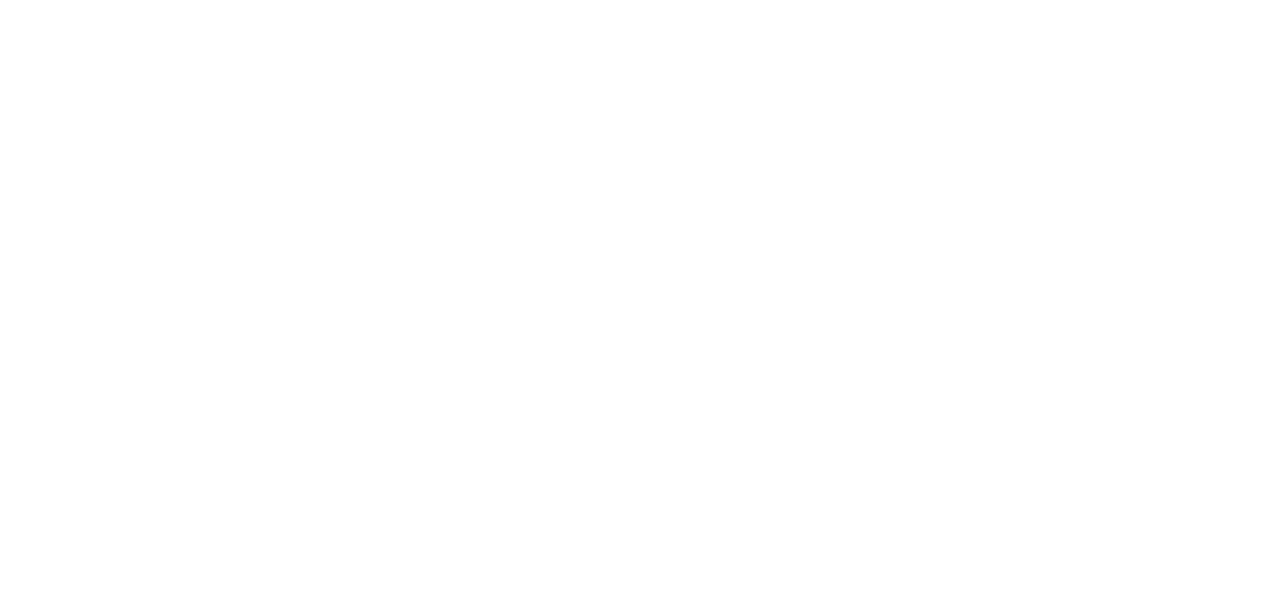
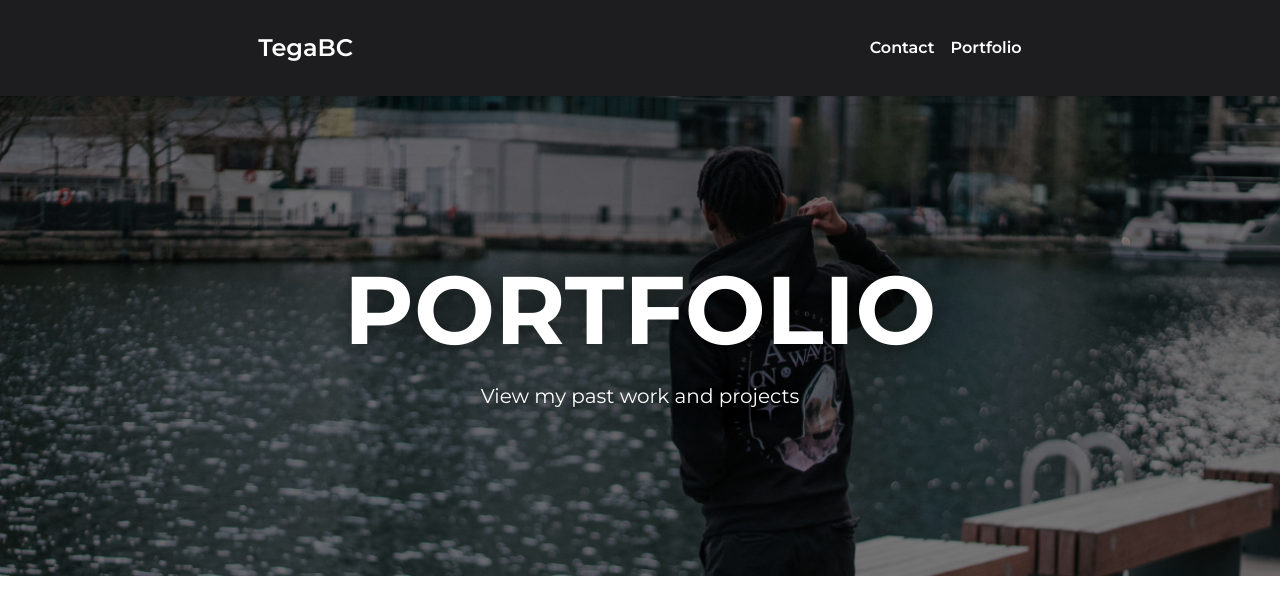
Before and after one commit to TegaBC/rblx-portfolio, a React (Vite) app: page /portfolio in a window 1280 px wide. Before the commit this address had no page. Shown: the top 614 px of the page. Built offline with nearby package versions, Linux system fonts and the light colour scheme.

Commit message:
added portfolio page

```diff
--- a/src/App.jsx
+++ b/src/App.jsx
@@ -1,6 +1,7 @@
 import { Routes, Route } from "react-router-dom"
 import HomePage from './pages/home'
 import ContactPage from "./pages/contact"
+import PortfolioPage from "./pages/portfolio"
 
 function App() {
   return (
@@ -8,7 +9,7 @@ function App() {
       <Routes>
         <Route path="/" element={<HomePage />} />
         <Route path="/contact" element={<ContactPage />} />
-
+        <Route path="/portfolio" element={<PortfolioPage />} />
       </Routes>
     </div>
   )
--- /dev/null
+++ b/src/pages/portfolio.jsx
@@ -0,0 +1,15 @@
+import NavBar from "../components/navbar";
+
+export default function PortfolioPage() {
+    return (
+        <>
+            <NavBar />
+            <div className="h-[480px] bg-splash bg-cover text-text">
+                <div className="flex flex-col gap-6 items-center justify-center h-full">
+                    <h1 className="[text-shadow:_0px_2px_26px_rgba(0_0_0_/_59%)] text-8xl font-bold">PORTFOLIO</h1>
+                    <h2 className="[text-shadow:_0px_2px_26px_rgba(0_0_0_/_59%)] text-xl">View my past work and projects</h2>
+                </div>
+            </div>
+        </>
+    )
+}
```
